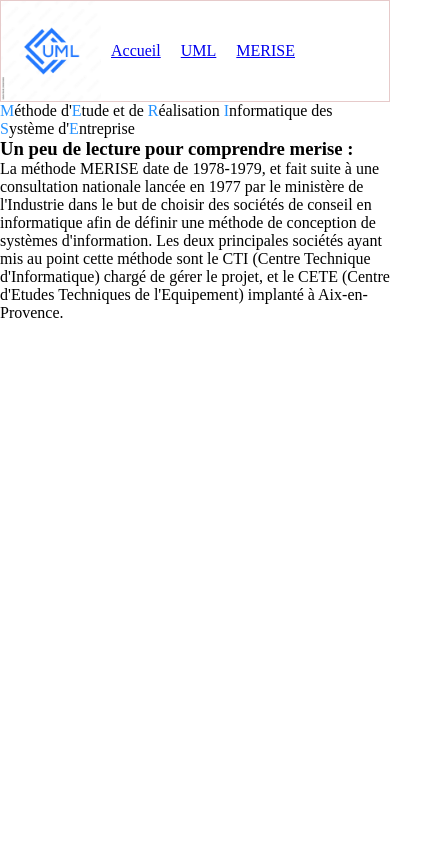
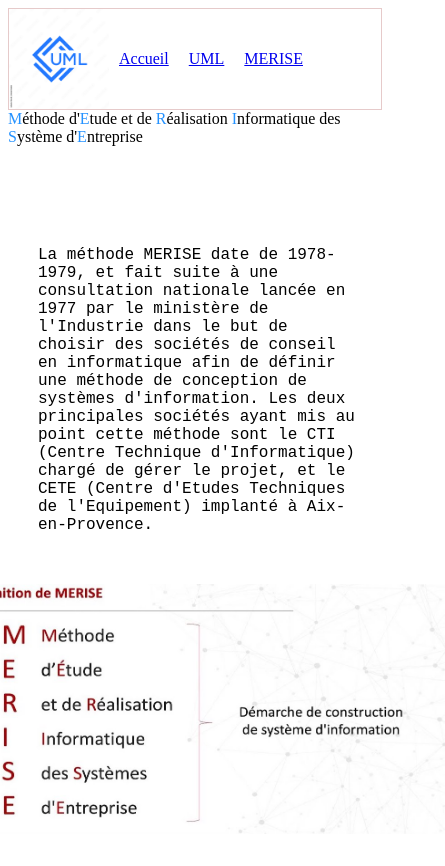
Before and after one commit to 2023-cda-alt-devops-p4/CatalogueDiagrammesNassim, a Next.js app in the folder uml/: page /merise in a window 390 px wide. Shown: the whole page, 445 px wide, since content can reach past the window. Before the commit the page ends 844 px from the top, so only its background shows below. Built offline with nearby package versions, Linux system fonts and the light colour scheme.

Commit message:
feat : merise css

```diff
--- a/uml/src/app/globals.css
+++ b/uml/src/app/globals.css
@@ -15,7 +15,3 @@
 .h3 {
     font-family: 'Franklin Gothic Medium', 'Arial Narrow', Arial, sans-serif
 }
-
-.word {
-    color: rgba(0, 128, 255, 0.858);
-}
--- /dev/null
+++ b/uml/src/pages/css/merise.css
@@ -0,0 +1,32 @@
+.merise_learn {
+    display: flex;
+    margin-top: 5em;
+    padding: 20px;
+}
+
+.merises {
+    padding-left: 10px;
+
+}
+
+.word {
+    color: rgba(0, 128, 255, 0.858);
+}
+
+.merises {
+    font-family: 'Courier New', Courier, monospace;
+}
+
+@media (min-width: 350px) and (max-width: 767px) {
+    .merise_learn {
+        display: flex;
+        flex-direction: column;
+        justify-content: center;
+        align-items: center;
+
+    }
+
+    .merise_picture {
+        padding-top: 50px;
+    }
+}
--- a/uml/src/pages/merise.js
+++ b/uml/src/pages/merise.js
@@ -1,21 +1,25 @@
 import { HeaderContainer } from "@/containers/header/HeaderContainer";
-import '../app/globals.css';
+import '../pages/css/merise.css';
+import Image from 'next/image'
+import ImgMerise from '../../public/Merise.jpg';
 
 const merise = () => {
     return (
         <div className="container_merise">
             <HeaderContainer />
+
             <div className="merise_word">
                 <span className="word"> M</span>éthode d'<span className="word">E</span>tude et de <span className="word">R</span>éalisation <span className="word">I</span>nformatique des <span className="word">S</span>ystème d'<span className="word">E</span>ntreprise
             </div>
-            <div className="learn_merise">
 
-                <h3 className=""> Un peu de lecture pour comprendre merise :  </h3>
-
+            <div className="merise_learn">
                 <div className="merises"> La méthode MERISE date de 1978-1979, et fait suite à une consultation nationale lancée en 1977 par le ministère de l'Industrie dans le but de choisir des
                     sociétés de conseil en informatique afin de définir une méthode de conception de systèmes d'information.
                     Les deux principales sociétés ayant mis au point cette méthode sont le CTI (Centre Technique d'Informatique)
                     chargé de gérer le projet, et le CETE (Centre d'Etudes Techniques de l'Equipement) implanté à Aix-en-Provence.
+                </div>
+                <div className="merise_picture">
+                    <Image src={ImgMerise} height={250} width={500} alt="merise" />
                 </div>
 
             </div>
```
Also changed, not shown: uml/public/Merise.jpg (added).
